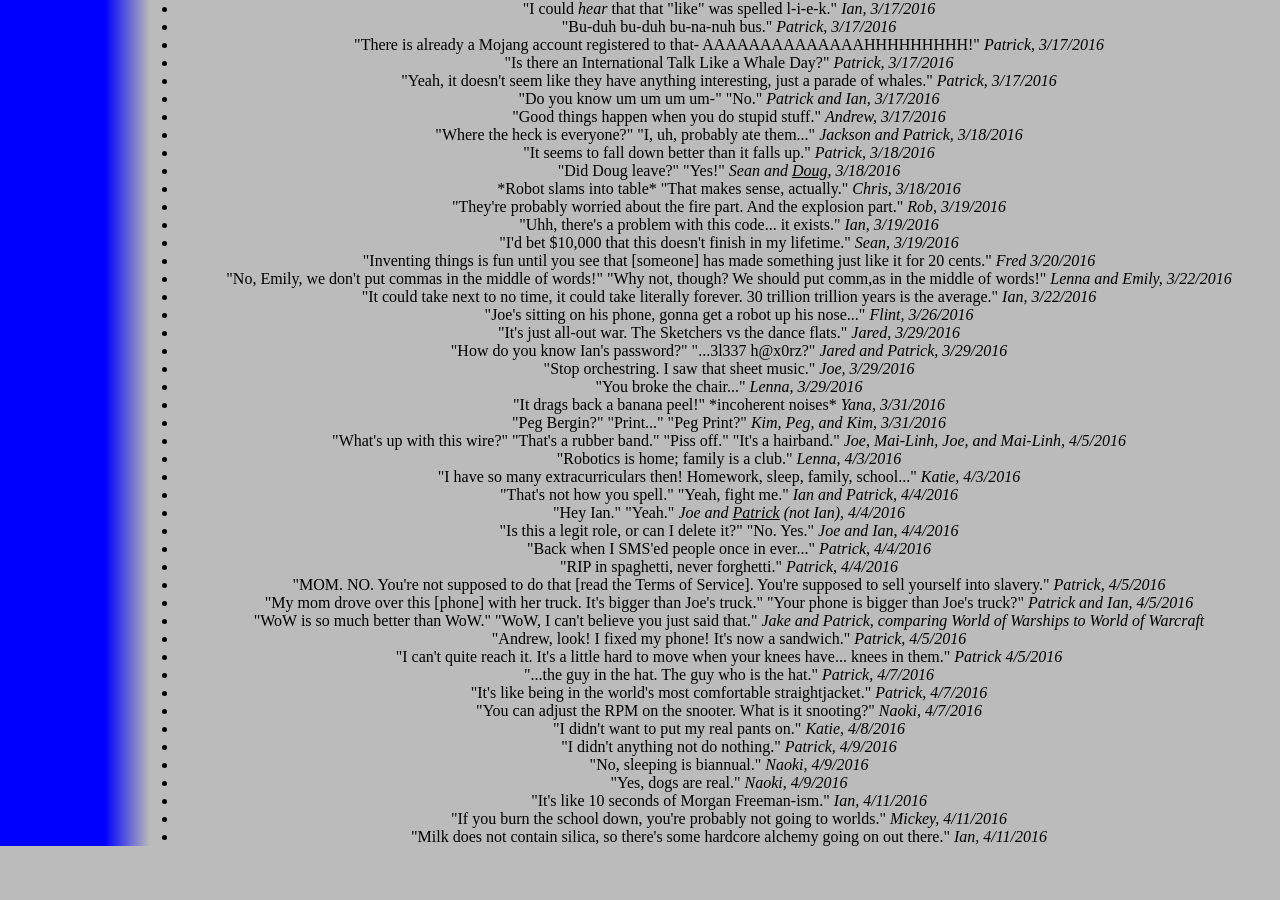
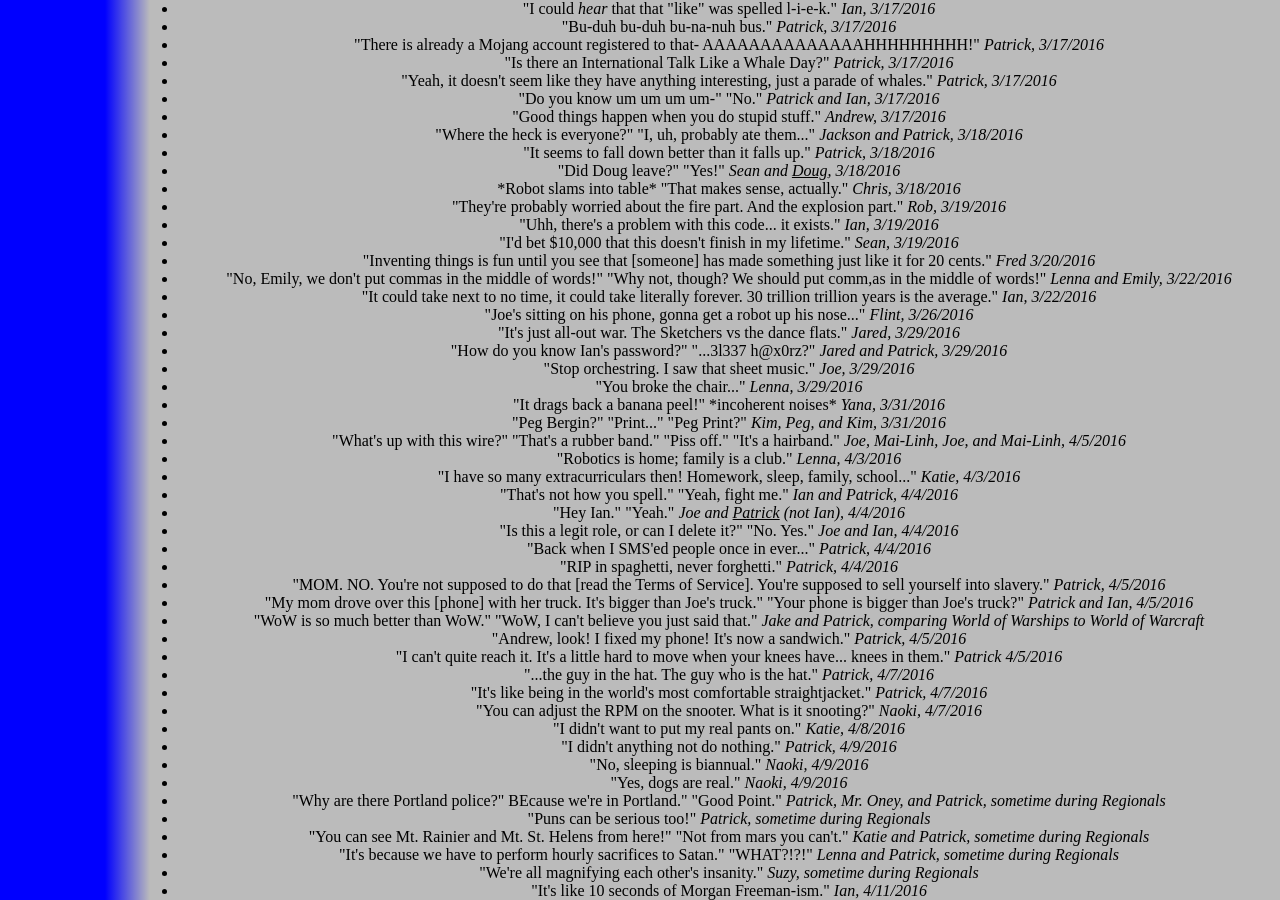
Before and after one commit to katiebugmoon/FRC4131.github.io, a Jekyll site: the page built from media/2016/quotes.html, in a window 1280 px wide and 900 px high, scrolled down 2248 px. Built offline with Jekyll 4.4.1, drawn with Linux system fonts in a browser that asks for light colours; nearby versions of some CDN libraries; before the commit the page ends 3094 px from its top, so only the background shows below that.

Commit message:
Update quotes.html

```diff
--- a/media/2016/quotes.html
+++ b/media/2016/quotes.html
@@ -162,7 +162,10 @@ title: Build Season 2016 Quotes
 	<li>"I didn't anything not do nothing." <i>Patrick, 4/9/2016</i></li>
 	<li>"No, sleeping is biannual." <i>Naoki, 4/9/2016</i></li>
 	<li>"Yes, dogs are real." <i>Naoki, 4/9/2016</i></li>
+	<li>"Why are there Portland police?" BEcause we're in Portland." "Good Point." <i>Patrick, Mr. Oney, and Patrick, sometime during Regionals</i></li>
+	<li>"Puns can be serious too!" <i>Patrick, sometime during Regionals</i></li>
+	<li>"You can see Mt. Rainier and Mt. St. Helens from here!" "Not from mars you can't." <i>Katie and Patrick, sometime during Regionals</i></li>
+	<li>"It's because we have to perform hourly sacrifices to Satan." "WHAT?!?!" <i>Lenna and Patrick, sometime during Regionals</i></li>
+	<li>"We're all magnifying each other's insanity." <i>Suzy, sometime during Regionals</i></li>
 	<li>"It's like 10 seconds of Morgan Freeman-ism." <i>Ian, 4/11/2016</i></li>
-	<li>"If you burn the school down, you're probably not going to worlds." <i>Mickey, 4/11/2016</i></li>
-	<li>"Milk does not contain silica, so there's some hardcore alchemy going on out there." <i>Ian, 4/11/2016</i></li>
 </ul><center>
```
